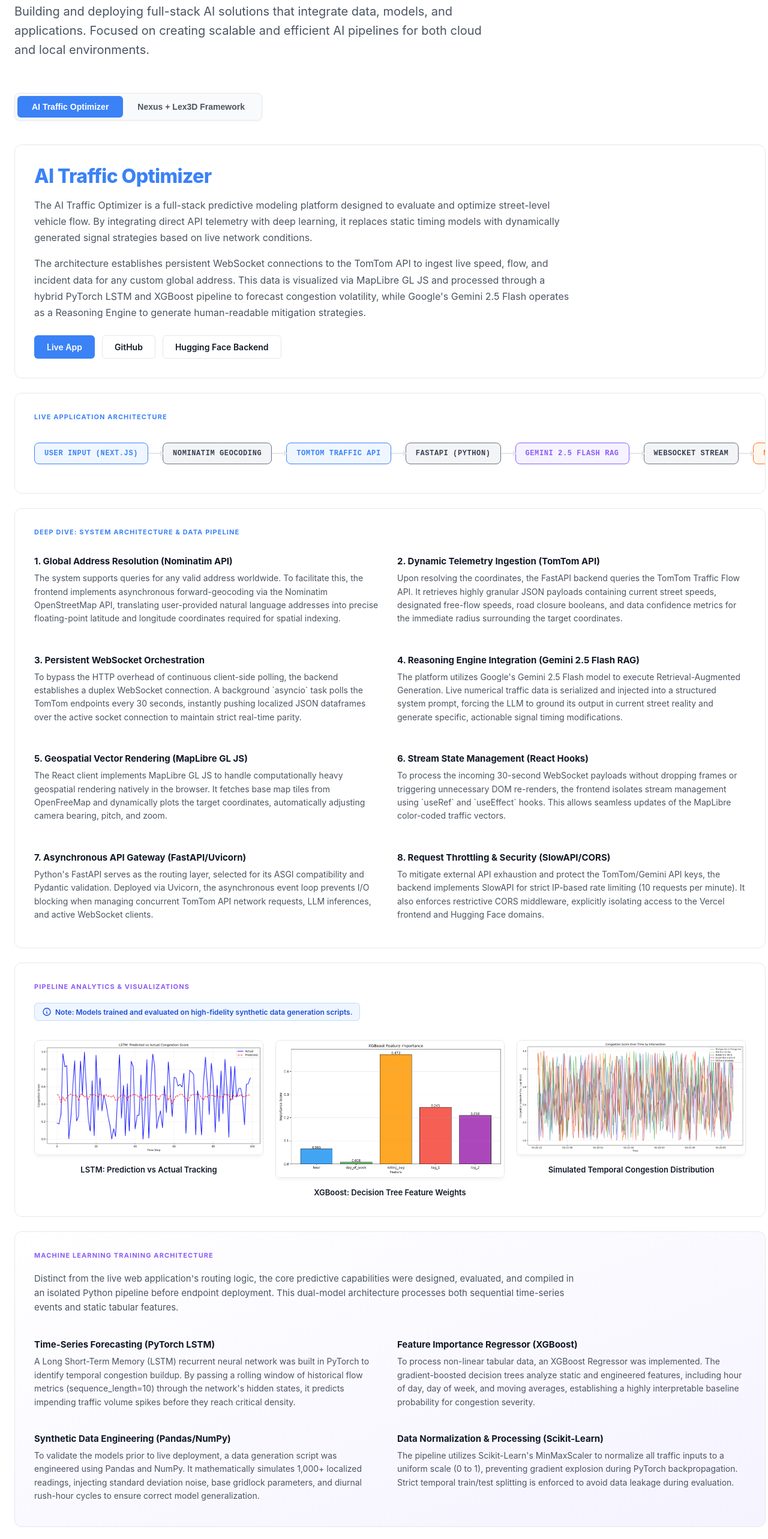
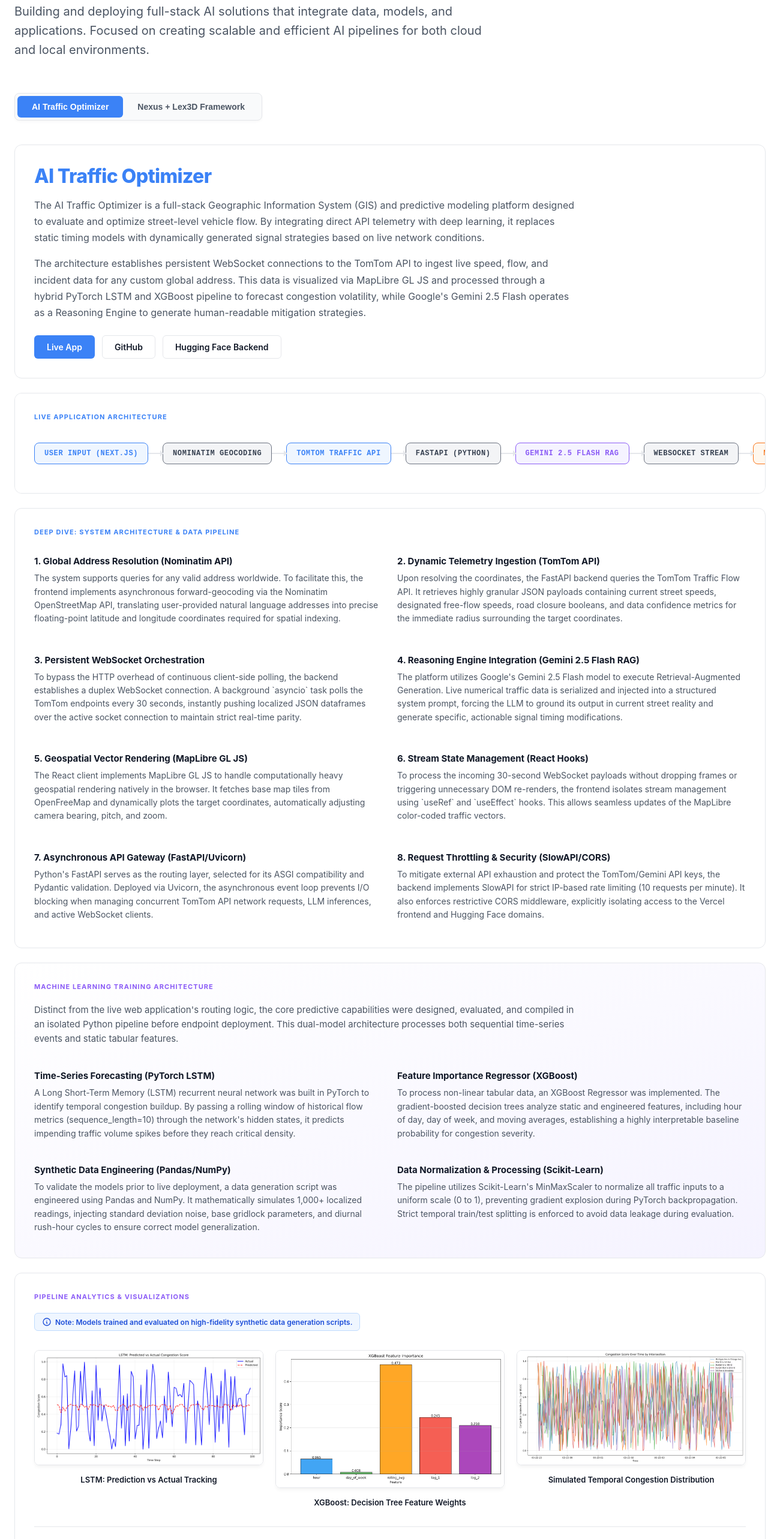
Before and after one commit to aryan-rajesh7/landing-ml-graphs, a Next.js app: page / in a window 1280 px wide. Shown: the part 234-2800 px from the top of the page at 60% size. Built offline with nearby package versions, Linux system fonts and the light colour scheme.

Commit message:
added ml graph description

```diff
--- a/app/page.tsx
+++ b/app/page.tsx
@@ -6,7 +6,9 @@ const TRAFFIC_DEMO_URL = "https://ai-traffic-optimizer.vercel.app/";
 const TRAFFIC_GITHUB_URL = "https://github.com/aryan-rajesh7/ai-traffic-optimizer";
 const HF_URL = "https://huggingface.co/spaces/aryan-rajesh7/ai-traffic-optimizer";
 const NEXUS_GITHUB_URL = "https://github.com/aryan-rajesh7/nexus-lex3d";
+const ML_REPO_URL = "https://github.com/aryan-rajesh7/landing-ml-graphs"; // Added ML Repo URL
 
+// Global style variables for easy adjustment
 const colors = {
   blue: "#3B82F6",
   green: "#10B981",
@@ -204,6 +206,7 @@ export default function BeautifulLightPortfolio() {
           filter: "blur(80px)", zIndex: -1, pointerEvents: "none"
         }} />
 
+        {/* --- Main Content Container --- */}
         <div style={{ display: "flex", flexDirection: "column", flexGrow: 1, maxWidth: "1300px", margin: "0 auto", padding: "0 24px", position: "relative", zIndex: 1 }}>
 
           <header style={{ display: "flex", justifyContent: "space-between", alignItems: "center", padding: "32px 0", borderBottom: `1px solid ${colors.border}`, marginBottom: "56px" }}>
@@ -239,6 +242,9 @@ export default function BeautifulLightPortfolio() {
             </div>
           </div>
 
+          {/* ========================================= */}
+          {/* TRAFFIC OPTIMIZER TAB                       */}
+          {/* ========================================= */}
           {activeTab === "traffic" && (
             <div className="fade-in visible" style={{ animation: "fadeIn 0.3s ease forwards" }}>
 
@@ -249,7 +255,7 @@ export default function BeautifulLightPortfolio() {
                       AI Traffic Optimizer
                     </h2>
                     <p style={{ color: colors.textSec, fontSize: "16px", lineHeight: "1.7", margin: "0 0 16px 0" }}>
-                      The AI Traffic Optimizer is a full-stack predictive modeling platform designed to evaluate and optimize street-level vehicle flow. By integrating direct API telemetry with deep learning, it replaces static timing models with dynamically generated signal strategies based on live network conditions.
+                      The AI Traffic Optimizer is a full-stack Geographic Information System (GIS) and predictive modeling platform designed to evaluate and optimize street-level vehicle flow. By integrating direct API telemetry with deep learning, it replaces static timing models with dynamically generated signal strategies based on live network conditions.
                     </p>
                     <p style={{ color: colors.textSec, fontSize: "16px", lineHeight: "1.7", margin: "0" }}>
                       The architecture establishes persistent WebSocket connections to the TomTom API to ingest live speed, flow, and incident data for any custom global address. This data is visualized via MapLibre GL JS and processed through a hybrid PyTorch LSTM and XGBoost pipeline to forecast congestion volatility, while Google's Gemini 2.5 Flash operates as a Reasoning Engine to generate human-readable mitigation strategies.
@@ -321,31 +327,8 @@ export default function BeautifulLightPortfolio() {
                 </div>
               </div>
 
-              <div className="bento-card" style={{ marginBottom: "24px" }}>
-                <div className="section-header" style={{ color: colors.purple }}>Pipeline Analytics & Visualizations</div>
-
-                <div className="synthetic-badge">
-                  <svg style={{ width: '16px', height: '16px', marginRight: '6px' }} fill="none" stroke="currentColor" viewBox="0 0 24 24" xmlns="http://www.w3.org/2000/svg"><path strokeLinecap="round" strokeLinejoin="round" strokeWidth={2} d="M13 16h-1v-4h-1m1-4h.01M21 12a9 9 0 11-18 0 9 9 0 0118 0z" /></svg>
-                  Note: Models trained and evaluated on high-fidelity synthetic data generation scripts.
-                </div>
-
-                <div className="grid-plots" style={{ marginTop: "16px" }}>
-                  <div>
-                    <img src="/ml/plots/prediction_vs_actual.png" alt="LSTM Prediction vs Actual" className="plot-img" />
-                    <p style={{ fontSize: "13px", fontWeight: "600", color: colors.textMain, marginTop: "12px", textAlign: "center" }}>LSTM: Prediction vs Actual Tracking</p>
-                  </div>
-                  <div>
-                    <img src="/ml/plots/xgboost_feature_importance.png" alt="XGBoost Feature Importance" className="plot-img" />
-                    <p style={{ fontSize: "13px", fontWeight: "600", color: colors.textMain, marginTop: "12px", textAlign: "center" }}>XGBoost: Decision Tree Feature Weights</p>
-                  </div>
-                  <div>
-                    <img src="/ml/plots/congestion_over_time.png" alt="Congestion Over Time" className="plot-img" />
-                    <p style={{ fontSize: "13px", fontWeight: "600", color: colors.textMain, marginTop: "12px", textAlign: "center" }}>Simulated Temporal Congestion Distribution</p>
-                  </div>
-                </div>
-              </div>
-
-              <div className="bento-card" style={{ marginBottom: "64px", background: "linear-gradient(to bottom right, #ffffff, #F5F3FF)" }}>
+              {/* Machine Learning Model Architecture */}
+              <div className="bento-card" style={{ marginBottom: "24px", background: "linear-gradient(to bottom right, #ffffff, #F5F3FF)" }}>
                 <div className="section-header" style={{ color: colors.purple }}>Machine Learning Training Architecture</div>
                 <p style={{ color: colors.textSec, fontSize: "15px", lineHeight: "1.6", marginBottom: "32px", maxWidth: "900px" }}>
                   Distinct from the live web application's routing logic, the core predictive capabilities were designed, evaluated, and compiled in an isolated Python pipeline before endpoint deployment. This dual-model architecture processes both sequential time-series events and static tabular features.
@@ -378,10 +361,75 @@ export default function BeautifulLightPortfolio() {
                 </div>
               </div>
 
+              {/* ML Visualizations and Analysis */}
+              <div className="bento-card" style={{ marginBottom: "64px" }}>
+                <div className="section-header" style={{ color: colors.purple }}>Pipeline Analytics & Visualizations</div>
+
+                <div className="synthetic-badge">
+                  <svg style={{ width: '16px', height: '16px', marginRight: '6px' }} fill="none" stroke="currentColor" viewBox="0 0 24 24" xmlns="http://www.w3.org/2000/svg"><path strokeLinecap="round" strokeLinejoin="round" strokeWidth={2} d="M13 16h-1v-4h-1m1-4h.01M21 12a9 9 0 11-18 0 9 9 0 0118 0z" /></svg>
+                  Note: Models trained and evaluated on high-fidelity synthetic data generation scripts.
+                </div>
+
+                <div className="grid-plots" style={{ marginTop: "16px", marginBottom: "32px" }}>
+                  <div>
+                    <img src="/ml/plots/prediction_vs_actual.png" alt="LSTM Prediction vs Actual" className="plot-img" />
+                    <p style={{ fontSize: "13px", fontWeight: "600", color: colors.textMain, marginTop: "12px", textAlign: "center" }}>LSTM: Prediction vs Actual Tracking</p>
+                  </div>
+                  <div>
+                    <img src="/ml/plots/xgboost_feature_importance.png" alt="XGBoost Feature Importance" className="plot-img" />
+                    <p style={{ fontSize: "13px", fontWeight: "600", color: colors.textMain, marginTop: "12px", textAlign: "center" }}>XGBoost: Decision Tree Feature Weights</p>
+                  </div>
+                  <div>
+                    <img src="/ml/plots/congestion_over_time.png" alt="Congestion Over Time" className="plot-img" />
+                    <p style={{ fontSize: "13px", fontWeight: "600", color: colors.textMain, marginTop: "12px", textAlign: "center" }}>Simulated Temporal Congestion Distribution</p>
+                  </div>
+                </div>
+
+                {/* Graph Analysis Text & Repo Link */}
+                <div style={{ borderTop: `1px solid ${colors.border}`, paddingTop: "24px" }}>
+                  <h3 style={{ fontSize: "16px", fontWeight: "700", color: colors.textMain, marginBottom: "16px" }}>Understanding the Visualizations</h3>
+
+                  <div style={{ marginBottom: "16px" }}>
+                    <div style={{ fontSize: "14px", fontWeight: "700", color: colors.textMain, marginBottom: "4px" }}>1. LSTM Prediction vs. Actual Tracking</div>
+                    <p style={{ color: colors.textSec, fontSize: "14px", lineHeight: "1.6", margin: "0" }}>
+                      This graph compares the neural network's forecasted congestion scores (predicted) against the ground-truth data (actual) over sequential time steps. A tight alignment between the two lines indicates that the LSTM model successfully learned the temporal patterns and can accurately forecast upcoming traffic volume spikes based on the previous 10 readings.
+                    </p>
+                  </div>
+
+                  <div style={{ marginBottom: "16px" }}>
+                    <div style={{ marginBottom: "16px" }}>
+                    <div style={{ fontSize: "14px", fontWeight: "700", color: colors.textMain, marginBottom: "4px" }}>2. XGBoost Feature Weights (Understanding "Lags")</div>
+                    <p style={{ color: colors.textSec, fontSize: "14px", lineHeight: "1.6", margin: "0" }}>
+                      This bar chart shows which pieces of data the decision tree model relied on most to make its predictions. Notice that <strong>lag_1</strong> and <strong>lag_2</strong> are highly important. In time-series data, a "lag" simply means a past reading. Because the system processes data every 2 minutes, `lag_1` is the traffic score 2 minutes ago, and `lag_2` is the score 4 minutes ago. The model heavily relies on these immediate past readings to detect real-time upward or downward momentum in traffic volume.
+                    </p>
+                  </div>
+                  </div>
+
+                  <div style={{ marginBottom: "32px" }}>
+                    <div style={{ fontSize: "14px", fontWeight: "700", color: colors.textMain, marginBottom: "4px" }}>3. Temporal Congestion Distribution</div>
+                    <p style={{ color: colors.textSec, fontSize: "14px", lineHeight: "1.6", margin: "0" }}>
+                      This chart plots the raw synthetic dataset over a simulated 24-hour period across multiple city nodes. It verifies the integrity of the data engineering script, confirming the successful generation of cyclical traffic behavior, baseline volume, and distinct rush-hour peaks necessary for rigorous model training.
+                    </p>
+                  </div>
+
+                  {/* ML Repo Link Button */}
+                  <div style={{ display: "flex", justifyContent: "center", paddingTop: "16px", borderTop: `1px dashed ${colors.border}` }}>
+                    <a href={ML_REPO_URL} className="btn btn-secondary" target="_blank" rel="noopener noreferrer" style={{ display: 'inline-flex', alignItems: 'center', gap: '8px', padding: '12px 24px' }}>
+                      <svg width="20" height="20" viewBox="0 0 24 24" fill="currentColor" xmlns="http://www.w3.org/2000/svg">
+                        <path fillRule="evenodd" clipRule="evenodd" d="M12 2C6.477 2 2 6.484 2 12.017c0 4.425 2.865 8.18 6.839 9.504.5.092.682-.217.682-.483 0-.237-.008-.868-.013-1.703-2.782.605-3.369-1.343-3.369-1.343-.454-1.158-1.11-1.466-1.11-1.466-.908-.62.069-.608.069-.608 1.003.07 1.531 1.032 1.531 1.032.892 1.53 2.341 1.088 2.91.832.092-.647.35-1.088.636-1.338-2.22-.253-4.555-1.113-4.555-4.951 0-1.093.39-1.988 1.029-2.688-.103-.253-.446-1.272.098-2.65 0 0 .84-.27 2.75 1.026A9.564 9.564 0 0112 6.844c.85.004 1.705.115 2.504.337 1.909-1.296 2.747-1.027 2.747-1.027.546 1.379.202 2.398.1 2.651.64.7 1.028 1.595 1.028 2.688 0 3.848-2.339 4.695-4.566 4.943.359.309.678.92.678 1.855 0 1.338-.012 2.419-.012 2.747 0 .268.18.58.688.482A10.019 10.019 0 0022 12.017C22 6.484 17.522 2 12 2z" />
+                      </svg>
+                      View Landing Page & ML Source Code
+                    </a>
+                  </div>
+                </div>
+              </div>
+
             </div>
           )}
 
-
+          {/* ========================================= */}
+          {/* NEXUS + LEX3D TAB                           */}
+          {/* ========================================= */}
           {activeTab === "nexus" && (
             <div className="fade-in visible" style={{ animation: "fadeIn 0.3s ease forwards" }}>
 
```
